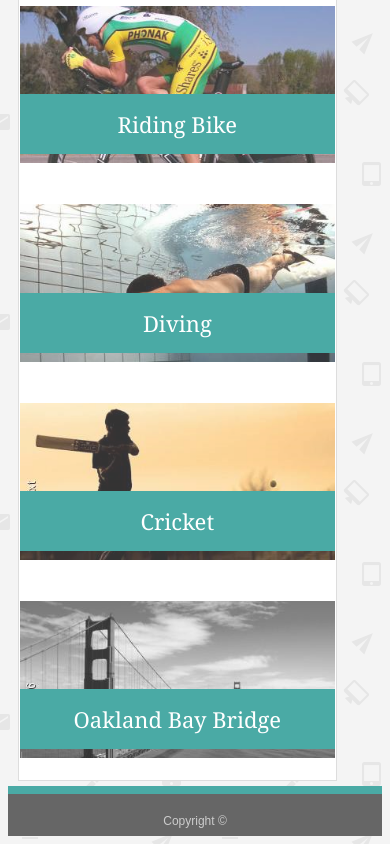
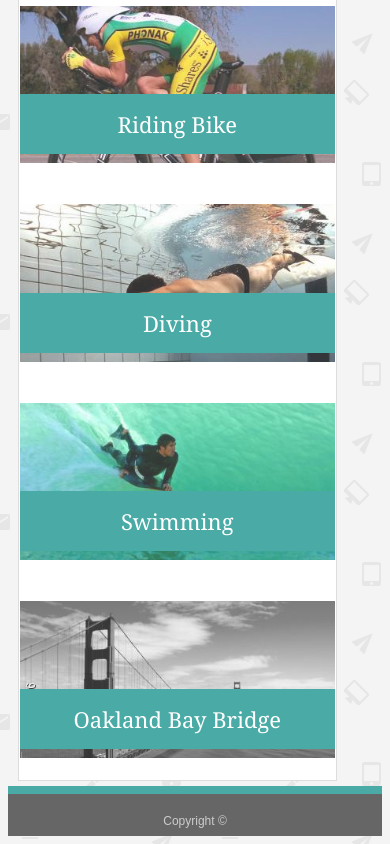
Before and after one commit to ky82/Responsive-Portfolio, a plain HTML site: page portfolio.html in a window 390 px wide. Shown: the part 536-1380 px from the top of the page. Drawn offline with Linux system fonts and the light colour scheme.

Commit message:
Commited to show the Responsive-Portfolio Homework

```diff
--- a/portfolio.html
+++ b/portfolio.html
@@ -40,8 +40,8 @@
             <h3>Diving</h3>
         </div>
         <div class="baseball">
-                <img src="assets/images/cricket.png" alt="cricket"/>
-                <h3>Cricket</h3>
+                <img src="assets/images/swimming.png" alt="cricket"/>
+                <h3>Swimming</h3>
         </div>
         <div class="baseball">
                 <img src="assets/images/Oakland.png" alt="oakland"/>
```
